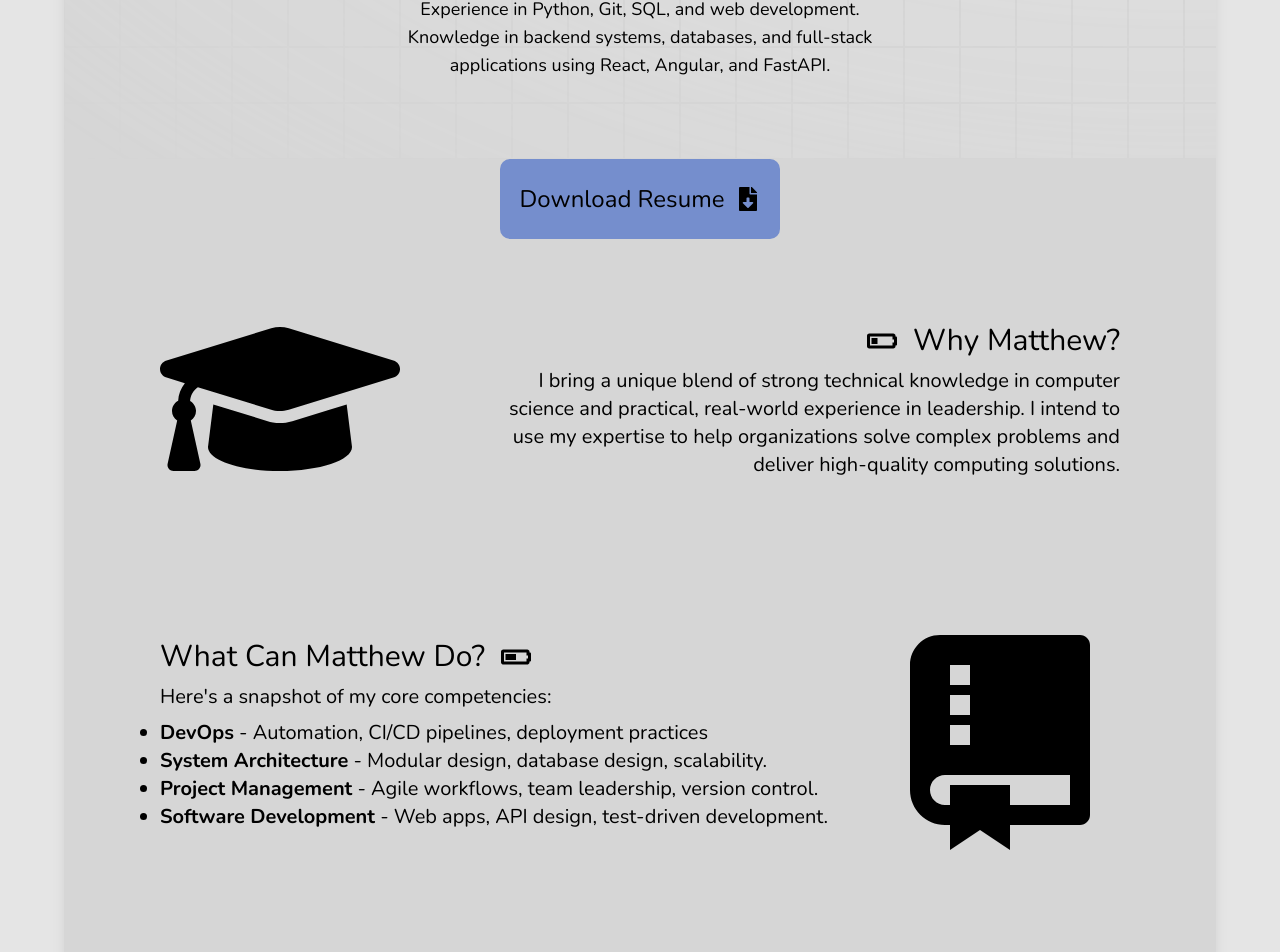
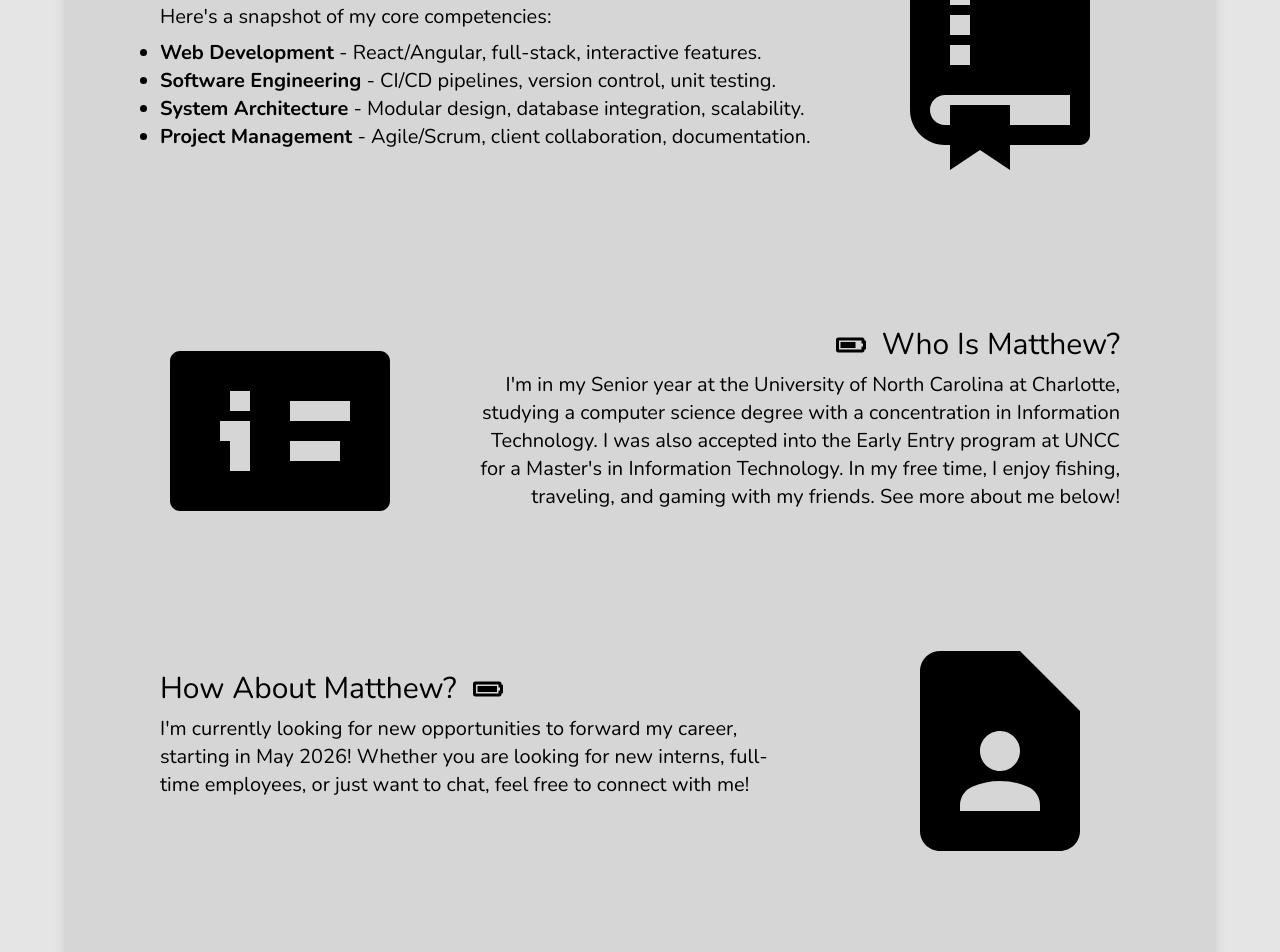
Before and after one commit to mbachel/personal-website, a Next.js app: page / in a window 1280 px wide. Shown: the part 1369-2321 px from the top of the page. Built offline with nearby package versions, Linux system fonts and the light colour scheme.

Commit message:
feat: finalizing homepage

```diff
--- a/src/pages/index.tsx
+++ b/src/pages/index.tsx
@@ -1,5 +1,4 @@
 import Head from "next/head";
-import Hero from "@/components/Hero";
 import Link from "next/link";
 import {
     FaBatteryQuarter,
@@ -20,13 +19,12 @@ export default function HomePage() {
         <>
             <Head>
                 <title>Home Page</title>
-                <meta name="description" content="Welcome to my personal website." />
+                <meta name="description" content="Welcome to my personal website!" />
             </Head>
-            <Hero />
-            <a  href="/resume.pdf"
+            <a  href="/Matthew Bachelder.pdf"
                 download
                 className="flex items-center justify-center">
-                    <p className="flex items-center justify-center text-2xl w-70 h-20 rounded-lg"
+                    <p className="flex items-center justify-center text-2xl mt-12 w-70 h-20 rounded-lg"
                     id="download-resume">
                         Download Resume <FaFileDownload className="ml-3"/>
                     </p>
@@ -35,7 +33,7 @@ export default function HomePage() {
                 <div className="flex w-240">
                     <Link
                         className="flex items-center justify-start mt-10"
-                        href="/education">
+                        href="/experience">
                             <FaGraduationCap size={240}/>
                     </Link>
                     <div className="flex flex-col items-end justify-end flex-1 pt-20 pb-10 ml-5">
@@ -53,23 +51,23 @@ export default function HomePage() {
                         <h2 className="text-3xl flex items-center gap-4 pb-2">What Can Matthew Do? <FaBatteryHalf /></h2>
                         <p className="text-xl pb-2">Here&apos;s a snapshot of my core competencies:</p>
                         <ul className="text-xl self-start text-start max-w-180 list-disc">
-                            <li><span className="font-bold">DevOps</span> - Automation, CI/CD pipelines, deployment practices</li>
-                            <li><span className="font-bold">System Architecture</span> - Modular design, database design, scalability.</li>
-                            <li><span className="font-bold">Project Management</span> - Agile workflows, team leadership, version control.</li>
-                            <li><span className="font-bold">Software Development</span> - Web apps, API design, test-driven development.</li>
+                            <li><span className="font-bold">Web Development</span> - React/Angular, full-stack, interactive features.</li>
+                            <li><span className="font-bold">Software Engineering</span> - CI/CD pipelines, version control, unit testing.</li>
+                            <li><span className="font-bold">System Architecture</span> - Modular design, database integration, scalability.</li>
+                            <li><span className="font-bold">Project Management</span> - Agile/Scrum, client collaboration, documentation.</li>
                         </ul>
                     </div>
                     <Link
                         className="flex items-center justify-end flex-1"
-                        href="/education">
+                        href="/projects">
                             <RiGitRepositoryFill size={240}/>
                     </Link>
                 </div>
                 <div className="flex w-240 pt-20">
                     <Link
                         className="flex items-center justify-start mt-10"
-                        href="/education">
-                            <RiInfoCardFill size={240}/>
+                        href="/about">
+                            <RiInfoCardFill className="animate-fade-right" size={240}/>
                     </Link>
                     <div className="flex flex-col items-end justify-end flex-1 pt-10 pb-10">
                         <h2 className="text-3xl flex items-center gap-4 pb-2"><FaBatteryThreeQuarters /> Who Is Matthew?</h2>
@@ -82,7 +80,7 @@ export default function HomePage() {
                         </p>
                     </div>
                 </div>
-                <div className="flex w-240 pt-20 pb-60">
+                <div className="flex w-240 pt-20 pb-30">
                     <div className="flex flex-col items-start justify-start pt-10">
                         <h2 className="text-3xl flex items-center gap-4 pb-2">How About Matthew? <FaBatteryFull /></h2>
                         <p className="text-xl self-start text-start max-w-160">
```
